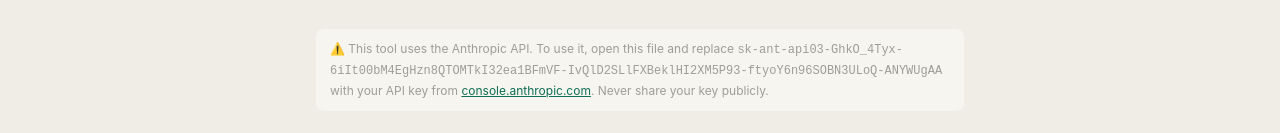
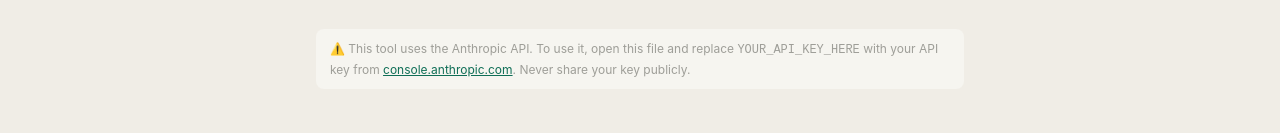
Before and after one commit to freelancemagicco/contentengine, a plain HTML site: page index.html in a window 1280 px wide. Shown: the part 566-699 px from the top of the page. Drawn offline with Linux system fonts and the light colour scheme.

Commit message:
Update index.html

```diff
--- a/index.html
+++ b/index.html
@@ -234,7 +234,7 @@
     <div class="feature-card"><i class="ti ti-calendar" aria-hidden="true"></i><strong>Monthly calendar</strong><p>Ideas laid out week-by-week so you always know what's next.</p></div>
   </div>
   <div class="api-note">
-    ⚠️ This tool uses the Anthropic API. To use it, open this file and replace <code>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</code> with your API key from <a href="https://console.anthropic.com" target="_blank">console.anthropic.com</a>. Never share your key publicly.
+    ⚠️ This tool uses the Anthropic API. To use it, open this file and replace <code>YOUR_API_KEY_HERE</code> with your API key from <a href="https://console.anthropic.com" target="_blank">console.anthropic.com</a>. Never share your key publicly.
   </div>
 </div>
 
@@ -454,7 +454,7 @@
 </div>
 
 <script>
-const API_KEY = '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';
+const API_KEY = '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';
 const API_URL = 'https://api.anthropic.com/v1/messages';
 const STORAGE_KEY = 'freelancer_content_engine_v1';
 
@@ -565,7 +565,7 @@
 }
 
 async function generateIdeas() {
-  if (API_KEY === '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') {
+  if (API_KEY === 'YOUR_API_KEY_HERE') {
     alert('Please add your Anthropic API key to the HTML file first.\n\nOpen the file in a text editor, find YOUR_API_KEY_HERE, and replace it with your key from console.anthropic.com');
     return;
   }
```
